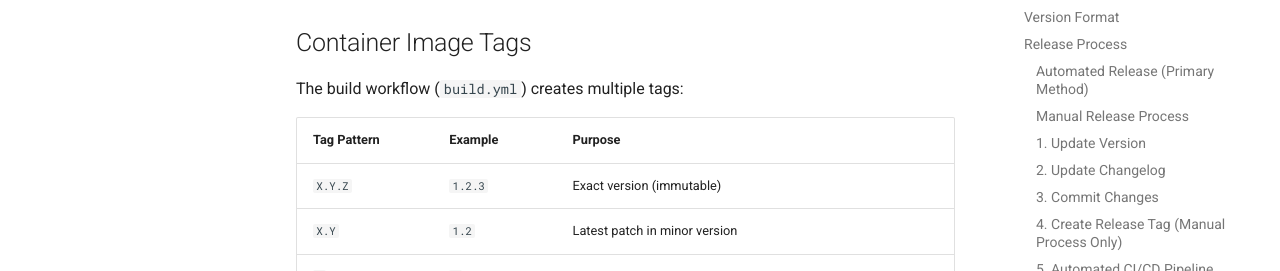
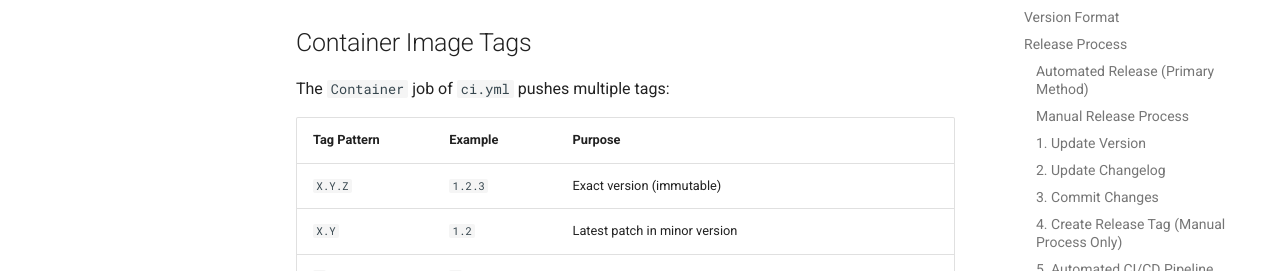
Before and after one commit to jim-wyatt/msn-weather-wrapper, an MkDocs documentation site: the page built from docs/VERSIONING.md, in a window 1280 px wide and 900 px high, scrolled down 5540 px. Shown: the part 181-452 px from the top of the window. Built offline with MkDocs 1.6.1 and Material for MkDocs 9.7.7, drawn with Linux system fonts in a browser that asks for light colours; comment, search, counter and statistics services are not loaded; the version menu is left out; some of the changed text lies outside the part shown.

Commit message:
docs: last references to the removed workflows
Co-Authored-By: Claude Fable 5.1 <noreply@anthropic.com>

```diff
--- a/docs/VERSIONING.md
+++ b/docs/VERSIONING.md
@@ -236,7 +236,7 @@ git tag -a v1.2.0-rc.1 -m "Release candidate 1 for v1.2.0"
 
 ## Container Image Tags
 
-The build workflow (`build.yml`) creates multiple tags:
+The `Container` job of `ci.yml` pushes multiple tags:
 
 | Tag Pattern | Example | Purpose |
 |-------------|---------|---------|
@@ -333,7 +333,7 @@ python -m twine upload --repository testpypi dist/*
 
 1. Does the infra/containers/Containerfile exist?
 2. Are there syntax errors in the infra/containers/Containerfile?
-3. Check the `build.yml` job logs for details
+3. Check the `Container` job logs of the `main` run for details
 
 ## Best Practices
 
```
Also changed, not shown: .github/PYPI_SETUP.md.
